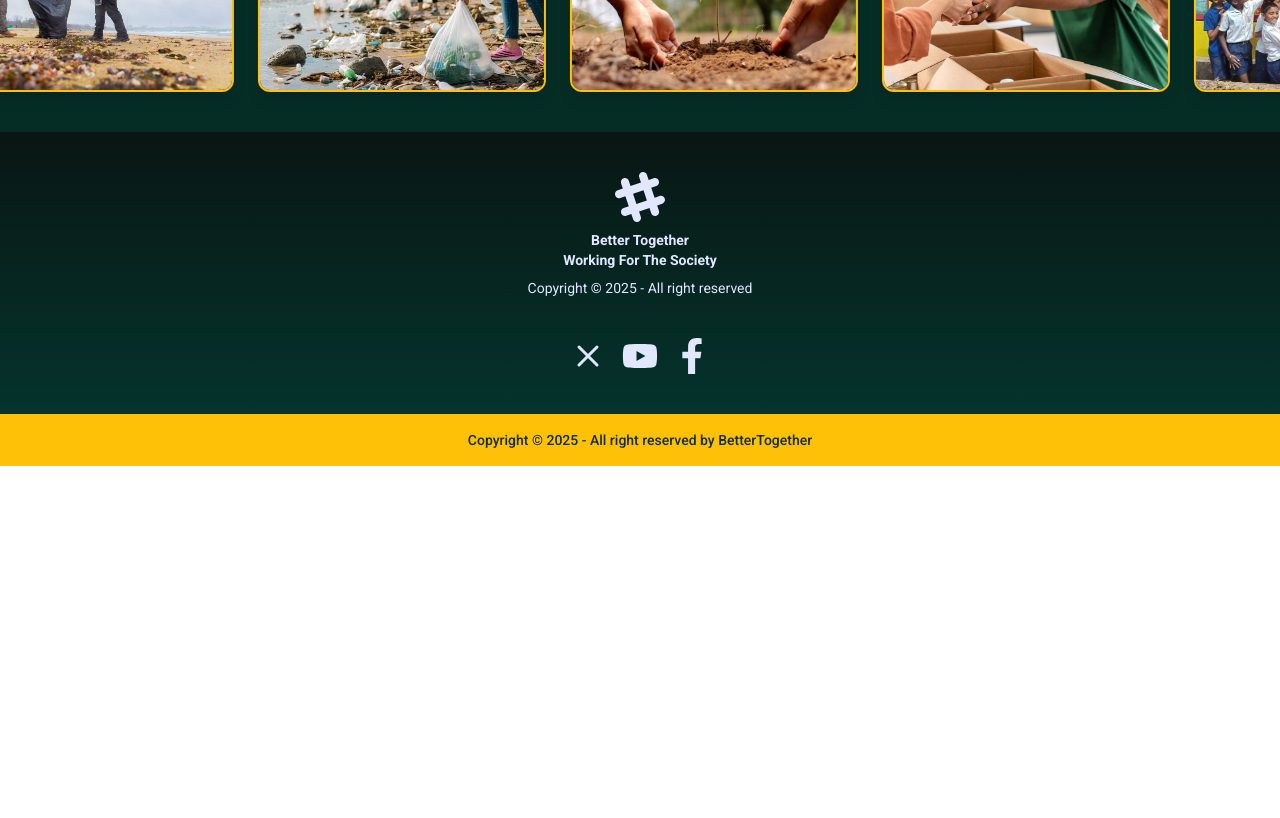
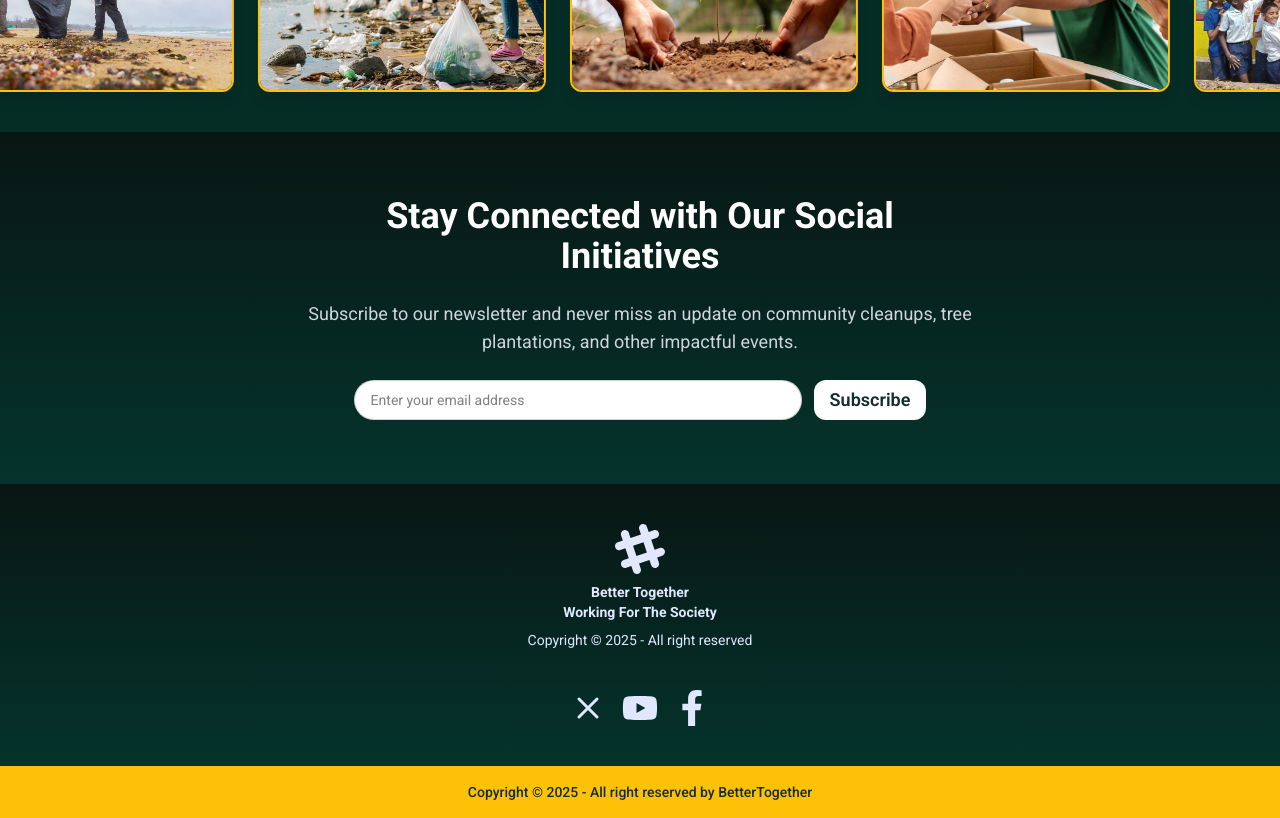
Before and after one commit to robiuljoy/social-event-client-site, a React (Vite) app: page / in a window 1280 px wide. Shown: the part 1100-1918 px from the top of the page. Before the commit the page ends 1566 px from the top, so only its background shows below. Built offline with nearby package versions, Linux system fonts and the light colour scheme.

Commit message:
added the newsletter part

```diff
--- /dev/null
+++ b/src/component/Newsletter.jsx
@@ -0,0 +1,30 @@
+import React from "react";
+
+const Newsletter = () => {
+  return (
+    <div className="bg-gradient-to-b from-[#081613] via-[#062520] to-[#04342c] py-16 px-4 text-center text-white">
+      <div className="max-w-2xl mx-auto space-y-6">
+        <h2 className="text-3xl md:text-4xl font-bold">
+          Stay Connected with Our Social Initiatives
+        </h2>
+        <p className="text-lg text-gray-300">
+          Subscribe to our newsletter and never miss an update on community
+          cleanups, tree plantations, and other impactful events.
+        </p>
+
+        <div className="flex flex-col sm:flex-row items-center justify-center gap-3 mt-6">
+          <input
+            type="email"
+            placeholder="Enter your email address"
+            className="input input-bordered w-full sm:w-2/3 text-black rounded-full px-4 py-3 focus:outline-none"
+          />
+          <button className="btn rounded-xl text-lg outline-0 border-0 shadow-none cursor-pointer bg-white text-[#112e29] hover:bg-[#ffc108] transition-all ease-in-out">
+            Subscribe
+          </button>
+        </div>
+      </div>
+    </div>
+  );
+};
+
+export default Newsletter;
--- /dev/null
+++ b/src/loader/SpinnerLoader.jsx
@@ -0,0 +1,41 @@
+import React from "react";
+
+const SpinnerLoader = ({ fullScreen = false }) => {
+  return (
+    <div
+      className={
+        fullScreen
+          ? "fixed inset-0 z-50 flex items-center justify-center bg-[#081613] bg-opacity-90"
+          : "flex items-center justify-center w-full py-10"
+      }
+    >
+      <div className="relative flex items-center justify-center">
+        {/* Outer rotating ring */}
+        <div className="w-24 h-24 rounded-full border-8 border-t-transparent border-[#ffc108] animate-spin"></div>
+
+        {/* Middle pulsing ring */}
+        <div className="absolute w-16 h-16 rounded-full border-4 border-t-transparent border-[#00e0a1] animate-pulse"></div>
+
+        {/* Inner glowing core */}
+        <div className="absolute w-6 h-6 rounded-full bg-gradient-to-r from-[#ffc108] to-[#00e0a1] animate-ping"></div>
+
+        {/* Subtle rotation overlay */}
+        <div className="absolute w-10 h-10 rounded-full border-4 border-dashed border-[#ffffff55] animate-spin-slow"></div>
+      </div>
+
+      <style>
+        {`
+          @keyframes spin-slow {
+            0% { transform: rotate(0deg); }
+            100% { transform: rotate(360deg); }
+          }
+          .animate-spin-slow {
+            animation: spin-slow 4s linear infinite;
+          }
+        `}
+      </style>
+    </div>
+  );
+};
+
+export default SpinnerLoader;
--- a/src/pages/Home.jsx
+++ b/src/pages/Home.jsx
@@ -1,12 +1,14 @@
 import React from "react";
 import Banner from "../component/Banner";
 import Gallery from "../component/Gallery";
+import Newsletter from "../component/Newsletter";
 
 const Home = () => {
   return (
     <div>
       <Banner></Banner>
       <Gallery></Gallery>
+      <Newsletter></Newsletter>
     </div>
   );
 };
--- a/src/routes/Router.jsx
+++ b/src/routes/Router.jsx
@@ -9,6 +9,7 @@ const router = createBrowserRouter([
     children: [
       {
         index: true,
+
         element: <Home></Home>,
       },
     ],
```
